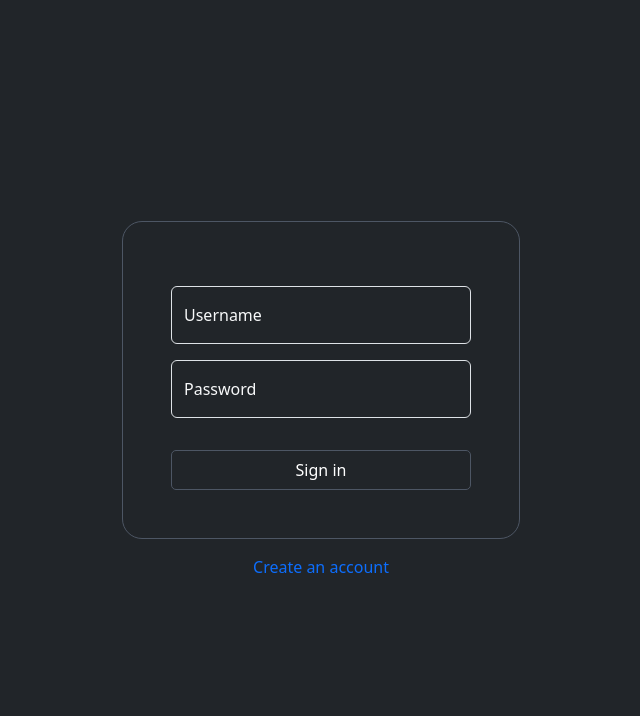
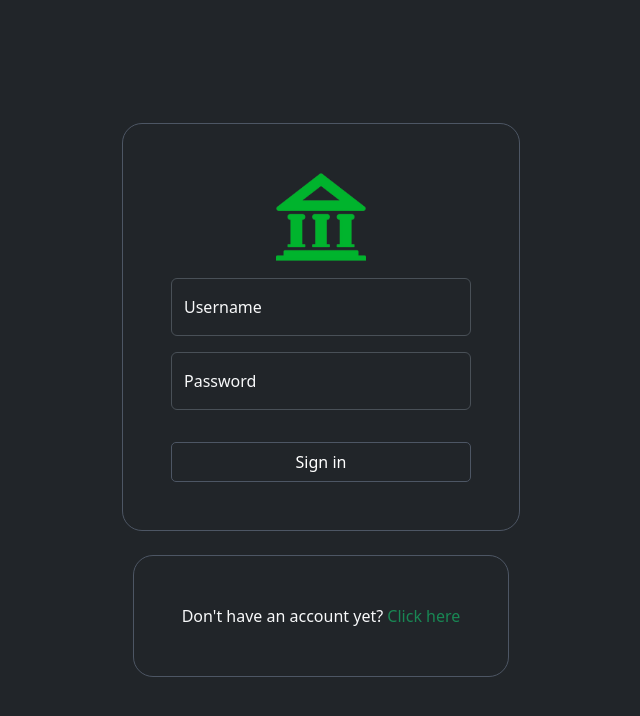
Before and after one commit to Gonzalez-Luciano/Proyecto_Seminario, a React (Vite) app: page / in a window 1280 px wide. Shown: the top 716 px of the page, without its empty margins (319-959 px from the left). Built offline with nearby package versions, Linux system fonts and the light colour scheme.

Commit message:
Agrego el logo en el signup y el login ademas cambio el modifico los botones de redireccion

```diff
--- a/src/views/loginView.jsx
+++ b/src/views/loginView.jsx
@@ -52,7 +52,10 @@ function LoginView() {
   };
 
   return (
-    <div className="container d-flex justify-content-center flex-column align-items-center w-auto">
+    <div
+      className="container d-flex justify-content-center flex-column align-items-center w-auto"
+      data-bs-theme="dark"
+    >
       <form
         onSubmit={(e) => {
           e.preventDefault();
@@ -61,6 +64,17 @@ function LoginView() {
         noValidate
       >
         <div className="w-100 p-5 text-light d-flex align-items-center flex-column border-opacity-10 border-login ">
+          <div>
+            <img
+              src="/images/AlianzIcono.png"
+              alt=""
+              style={{
+                width: "90px",
+                height: "auto",
+                borderRadius: "0px",
+              }}
+            />
+          </div>
           <p>
             {error ? (
               <span className="text-danger">{error}</span>
@@ -113,9 +127,10 @@ function LoginView() {
           </button>
         </div>
       </form>
-      <div className="mt-3">
-        <a className="link link-primary" onClick={signupRedirect}>
-          Create an account
+      <div className="p-5 mt-4 border-opacity-10 border-login text-light align-center">
+        Don't have an account yet?{" "}
+        <a className="link link-success" onClick={signupRedirect}>
+          Click here
         </a>
       </div>
     </div>
--- a/src/views/signupView.jsx
+++ b/src/views/signupView.jsx
@@ -329,6 +329,18 @@ function SignUpView() {
             >
               {/* Primera Parte del Formulario */}
               <div className="w-100 p-5 text-light d-flex align-items-center flex-column border-opacity-10 border-login first-part">
+                <div>
+                  <img
+                    src="/images/AlianzIcono.png"
+                    alt=""
+                    style={{
+                      width: "90px",
+                      height: "auto",
+                      marginBottom: "25px",
+                      borderRadius: "0px",
+                    }}
+                  />
+                </div>
                 {/* Nombre */}
                 <div className="form-floating mb-3 mx-2">
                   <input
@@ -481,6 +493,18 @@ function SignUpView() {
               className={`carousel-item ${activeIndex === 1 ? "active" : ""}`}
             >
               <div className="w-100 p-5 text-light d-flex align-items-center flex-column border-opacity-10 border-login second-part">
+                <div>
+                  <img
+                    src="/images/AlianzIcono.png"
+                    alt=""
+                    style={{
+                      width: "90px",
+                      height: "auto",
+                      marginBottom: "25px",
+                      borderRadius: "0px",
+                    }}
+                  />
+                </div>
                 {/* UserName */}
                 <div className="form-floating mb-3 mx-2">
                   <input
@@ -610,7 +634,7 @@ function SignUpView() {
       </div>
       <div className="p-5 mt-4 border-opacity-10 border-login text-light align-center">
         Do you already have an account?{" "}
-        <a className="link link-primary" onClick={loginRedirect}>
+        <a className="link link-success" onClick={loginRedirect}>
           Click here
         </a>
       </div>
```
Also changed, not shown: public/images/AlianzIcono.png (added).
